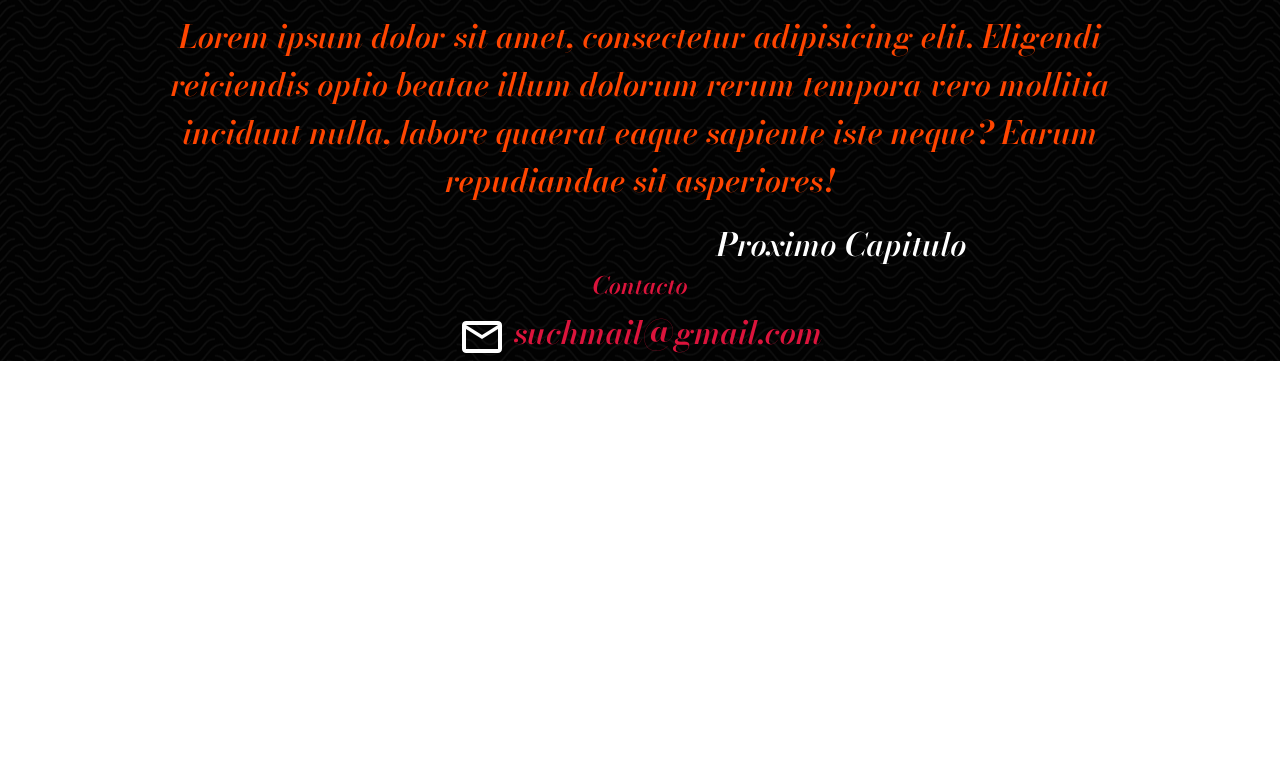
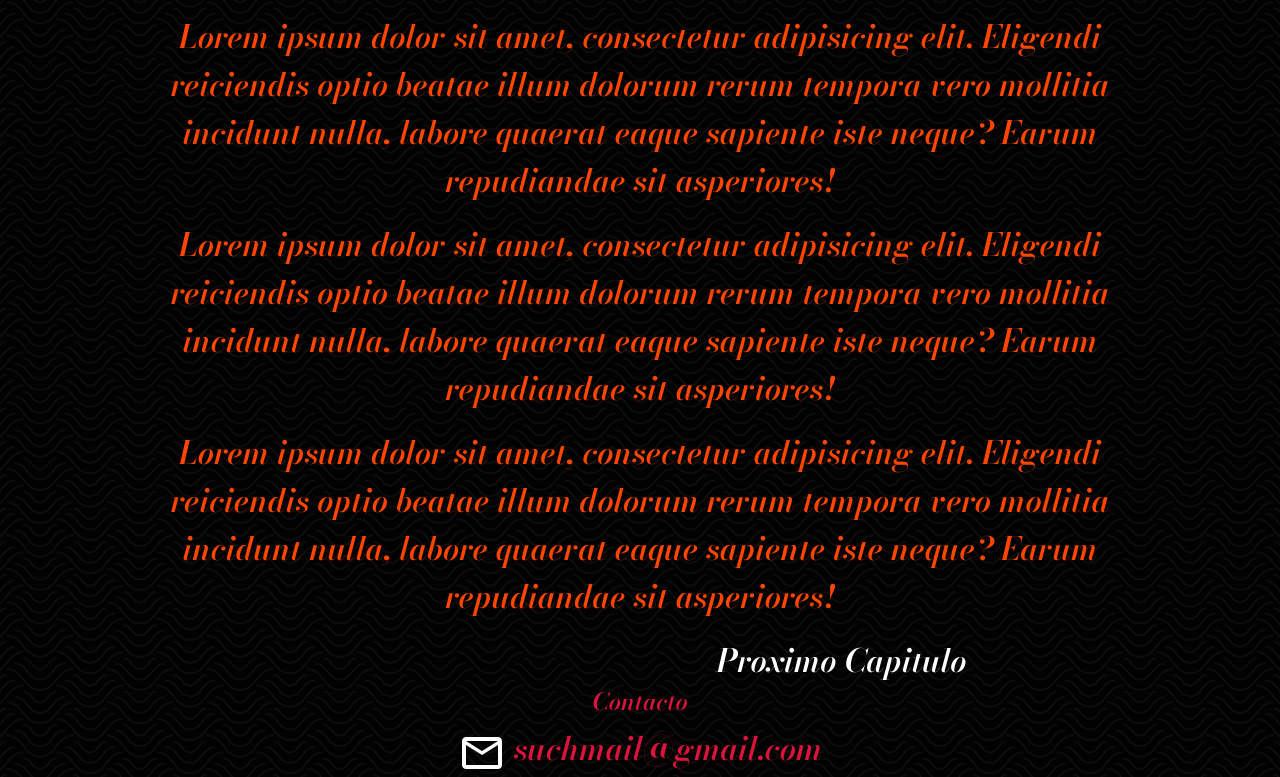
Before and after one commit to dnjimenez/OnlineNovel-Jimenez, a plain HTML site: page Paginas/Capitulo 2.html in a window 1280 px wide. Shown: the part 1195-1972 px from the top of the page. Before the commit the page ends 1556 px from the top, so only its background shows below. Drawn offline with nearby package versions, Linux system fonts and the light colour scheme.

Commit message:
Commit desde repositorio remoto

```diff
--- a/Paginas/Capitulo 2.html
+++ b/Paginas/Capitulo 2.html
@@ -68,6 +68,8 @@
             <p>Lorem ipsum dolor sit amet, consectetur adipisicing elit. Eligendi reiciendis optio beatae illum dolorum rerum tempora vero mollitia incidunt nulla, labore quaerat eaque sapiente iste neque? Earum repudiandae sit asperiores!</p>
             <p>Lorem ipsum dolor sit amet, consectetur adipisicing elit. Eligendi reiciendis optio beatae illum dolorum rerum tempora vero mollitia incidunt nulla, labore quaerat eaque sapiente iste neque? Earum repudiandae sit asperiores!</p>
             <p>Lorem ipsum dolor sit amet, consectetur adipisicing elit. Eligendi reiciendis optio beatae illum dolorum rerum tempora vero mollitia incidunt nulla, labore quaerat eaque sapiente iste neque? Earum repudiandae sit asperiores!</p>
+            <p>Lorem ipsum dolor sit amet, consectetur adipisicing elit. Eligendi reiciendis optio beatae illum dolorum rerum tempora vero mollitia incidunt nulla, labore quaerat eaque sapiente iste neque? Earum repudiandae sit asperiores!</p>
+            <p>Lorem ipsum dolor sit amet, consectetur adipisicing elit. Eligendi reiciendis optio beatae illum dolorum rerum tempora vero mollitia incidunt nulla, labore quaerat eaque sapiente iste neque? Earum repudiandae sit asperiores!</p>
             <a class="texto__capituloButton animatedButton" href="Capitulo 3.html">Proximo Capitulo</a>
         </section>
     </main>
```
